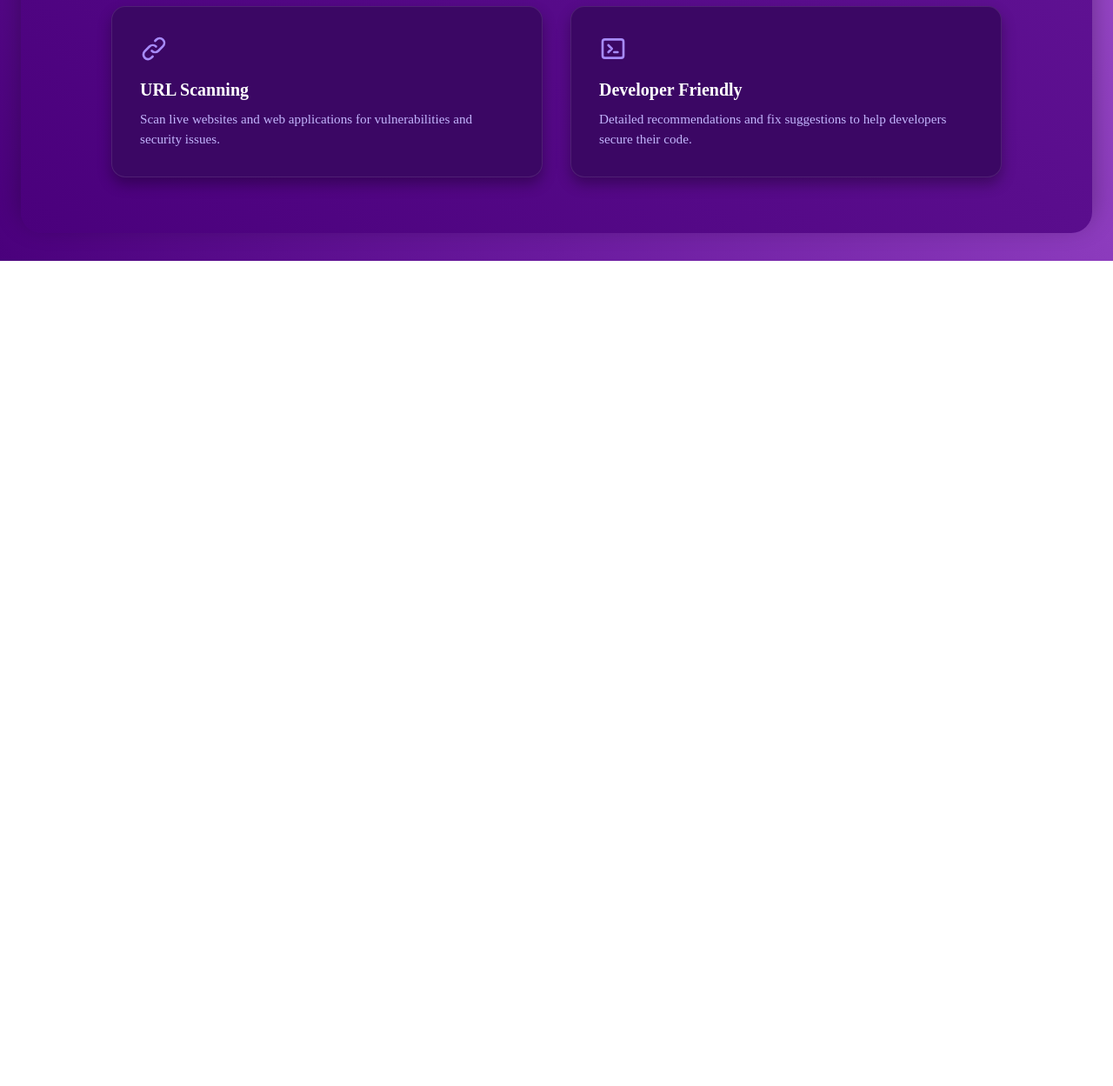
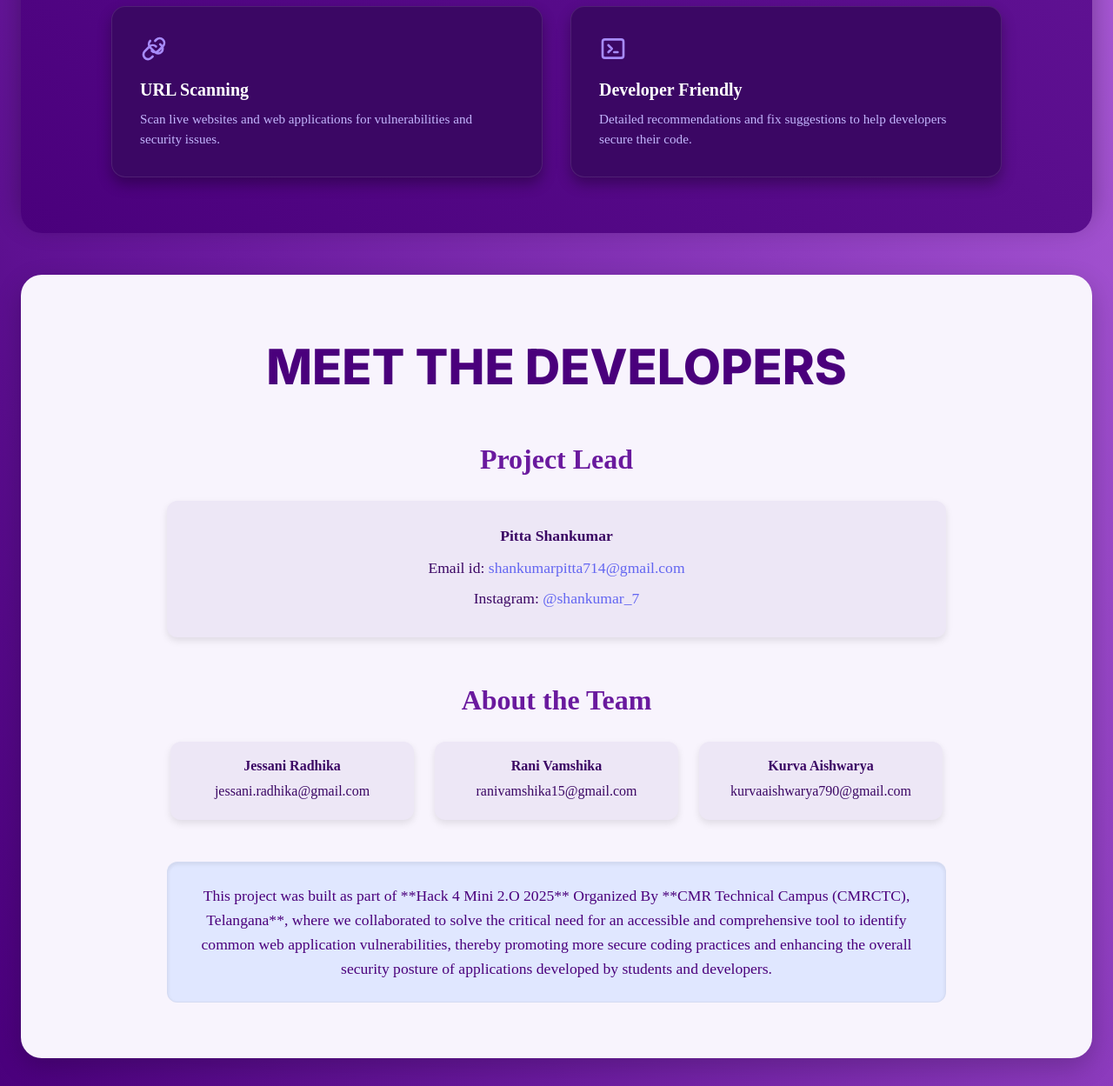
Before and after one commit to Arise485/Snippet-scanner, a plain HTML site: page index.html in a window 1280 px wide. Shown: the part 1956-3205 px from the top of the page at 87% size. Before the commit the page ends 2256 px from the top, so only its background shows below. Drawn offline with nearby package versions, Linux system fonts and the light colour scheme.

Commit message:
Update index.html

```diff
--- a/index.html
+++ b/index.html
@@ -221,6 +221,84 @@
             color: #c4b5fd; /* Lighter text for description */
         }
 
+        /* Meet the Developers Section */
+        .developers-section {
+            background-color: #F8F4FD; /* Very light purple/cream background */
+            color: #3b0764; /* Dark purple text for contrast */
+            padding: 4rem 1.5rem;
+            width: 100%;
+            text-align: center;
+            border-radius: 1.5rem;
+            box-shadow: 0 10px 30px rgba(0, 0, 0, 0.2); /* Shadow to separate from above */
+            margin-top: 3rem; /* Space from why-choose section */
+        }
+        .developers-section h2 {
+            font-family: 'Inter', sans-serif;
+            font-size: 3.5rem; /* Big font size for main heading */
+            font-weight: 800;
+            margin-bottom: 2.5rem;
+            color: #4a007c; /* Darker purple for heading */
+        }
+        .developers-section h3 {
+            font-weight: 700;
+            font-size: 2rem; /* Larger font for subheadings */
+            margin-bottom: 1.5rem;
+            color: #6a1a9e; /* Purple for subheadings */
+        }
+        .developer-info {
+            background-color: #EDE7F6; /* Slightly darker light background for cards */
+            border-radius: 0.75rem;
+            padding: 1.5rem;
+            box-shadow: 0 4px 8px rgba(0, 0, 0, 0.1);
+            margin-bottom: 1.5rem;
+            text-align: center;
+            color: #3b0764;
+        }
+        .developer-info p {
+            margin-bottom: 0.5rem;
+            font-size: 1.1rem;
+        }
+        .developer-info a {
+            color: #6366f1; /* Indigo link color */
+            text-decoration: none;
+            transition: color 0.2s ease;
+        }
+        .developer-info a:hover {
+            color: #4338ca; /* Darker indigo on hover */
+            text-decoration: underline;
+        }
+        .team-members-horizontal {
+            display: flex;
+            flex-wrap: wrap; /* Allow wrapping on small screens */
+            justify-content: center; /* Center horizontally */
+            gap: 1.5rem; /* Space between cards */
+        }
+        .team-member-card {
+            background-color: #EDE7F6;
+            border-radius: 0.75rem;
+            padding: 1rem 1.5rem; /* Slightly less padding than lead */
+            box-shadow: 0 4px 8px rgba(0, 0, 0, 0.1);
+            text-align: center;
+            color: #3b0764;
+            flex: 1 1 calc(33% - 1.5rem); /* Roughly 3 per row, responsive */
+            max-width: 280px; /* Max width for individual cards */
+        }
+        .team-member-card p {
+            margin-bottom: 0.3rem;
+            font-size: 1rem;
+        }
+        .project-description-note {
+            background-color: #E0E7FF; /* A very light blue-purple */
+            color: #4a007c;
+            border-radius: 0.75rem;
+            padding: 1.5rem;
+            margin-top: 3rem;
+            font-size: 1.1rem;
+            line-height: 1.6;
+            box-shadow: inset 0 2px 4px rgba(0,0,0,0.08);
+            border: 1px solid rgba(0,0,0,0.05);
+        }
+
     </style>
 </head>
 <body>
@@ -362,7 +440,7 @@
             </div>
             <div class="why-choose-card">
                 <svg xmlns="http://www.w3.org/2000/svg" class="h-8 w-8" fill="none" viewBox="0 0 24 24" stroke="currentColor" stroke-width="2">
-                    <path stroke-linecap="round" stroke-linejoin="round" d="M13.828 10.172a4 4 0 00-5.656 0l-4 4a4 4 0 105.656 5.656l1.102-1.101m-.758-4.899a4 4 0 005.656 0l4-4a4 4 0 00-5.656-5.656l-1.102 1.101" />
+                    <path stroke-linecap="round" stroke-linejoin="round" d="M13.828 10.172a4 4 0 00-5.656 0l-4 4a4 4 0 105.656 5.656l1.102-1.101m-.758-4.899a4 4 0 005.656 0l4-4a4 4 0 00-5.656-5.656l-1.102 1.101m-4.242 0a4 4 0 000 5.656l4 4a4 4 0 005.656-5.656l-1.102-1.101" />
                 </svg>
                 <h3>URL Scanning</h3>
                 <p>Scan live websites and web applications for vulnerabilities and security issues.</p>
@@ -374,6 +452,42 @@
                 <h3>Developer Friendly</h3>
                 <p>Detailed recommendations and fix suggestions to help developers secure their code.</p>
             </div>
+        </div>
+    </div>
+
+    <div class="developers-section">
+        <h2 class="Impact">MEET THE DEVELOPERS</h2>
+        <div class="max-w-4xl mx-auto mt-10">
+            <h3 class="text-center mb-6">Project Lead</h3>
+            <div class="developer-info">
+                <p class="font-bold text-2xl">Pitta Shankumar</p>
+                <p>Email id: <a href="mailto:shankumarpitta714@gmail.com">shankumarpitta714@gmail.com</a></p>
+                <p>Instagram: <a href="https://www.instagram.com/shankumar_7/" target="_blank" rel="noopener noreferrer">@shankumar_7</a></p>
+            </div>
+        </div>
+
+        <div class="max-w-5xl mx-auto mt-12">
+            <h3 class="text-center mb-6">About the Team</h3>
+            <div class="team-members-horizontal">
+                <div class="team-member-card">
+                    <p class="font-semibold">Jessani Radhika</p>
+                    <p><a href="mailto:jessani.radhika@gmail.com">jessani.radhika@gmail.com</a></p>
+                </div>
+                <div class="team-member-card">
+                    <p class="font-semibold">Rani Vamshika</p>
+                    <p><a href="mailto:ranivamshika15@gmail.com">ranivamshika15@gmail.com</a></p>
+                </div>
+                <div class="team-member-card">
+                    <p class="font-semibold">Kurva Aishwarya</p>
+                    <p><a href="mailto:kurvaaishwarya790@gmail.com">kurvaaishwarya790@gmail.com</a></p>
+                </div>
+            </div>
+        </div>
+
+        <div class="max-w-4xl mx-auto mt-12 project-description-note">
+            <p>
+                This project was built as part of **Hack 4 Mini 2.O 2025** Organized By **CMR Technical Campus (CMRCTC), Telangana**, where we collaborated to solve the critical need for an accessible and comprehensive tool to identify common web application vulnerabilities, thereby promoting more secure coding practices and enhancing the overall security posture of applications developed by students and developers.
+            </p>
         </div>
     </div>
 
@@ -466,7 +580,7 @@
 
 
             // Make POST request to Flask backend
-            fetch('http://127.0.0.1:5050/scan', { // <-- CHANGED THIS LINE
+            fetch('http://127.0.0.1:5050/scan', {
                 method: 'POST',
                 headers: { 'Content-Type': 'application/json' },
                 body: JSON.stringify(payload)
@@ -487,7 +601,7 @@
                 vulnerabilities.forEach(issue => {
                     if (issue.severity === 'High' || issue.severity === 'Critical') {
                         highCount++;
-                    } else {
+                    } else { // Medium, Low, Info
                         lowMediumCount++;
                     }
                 });
@@ -499,14 +613,14 @@
 
                 if (!vulnerabilities || vulnerabilities.length === 0) {
                     resultsContent.innerHTML = `
-                        <p class="text-green-400 font-semibold mb-2 flex items-center justify-center">
-                            <svg class="h-6 w-6 text-green-400 mr-2" fill="none" viewBox="0 0 24 24" stroke="currentColor">
+                        <p class="text-green-400 font-bold mb-2 flex items-center justify-center text-2xl">
+                            <svg class="h-8 w-8 text-green-400 mr-2" fill="none" viewBox="0 0 24 24" stroke="currentColor">
                                 <path stroke-linecap="round" stroke-linejoin="round" stroke-width="2" d="M9 12l2 2 4-4m6 2a9 9 0 11-18 0 9 9 0 0118 0z"></path>
                             </svg>
-                            Scan Complete! No common OWASP Top 10 issues detected.
+                            You are good to go!!
                         </p>
-                        <p class="text-purple-300 text-sm italic text-center mt-2">
-                            Remember, this is a simplified scanner and not a substitute for professional security testing.
+                        <p class="text-purple-300 text-base italic text-center mt-2">
+                            No common OWASP Top 10 issues detected by this simplified scanner. <br>Remember, this is not a substitute for professional security testing.
                         </p>
                     `;
                 } else {
```
